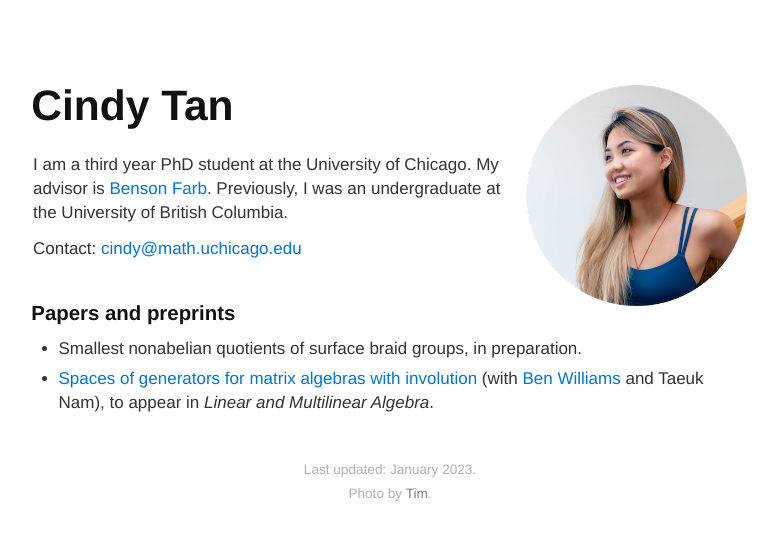
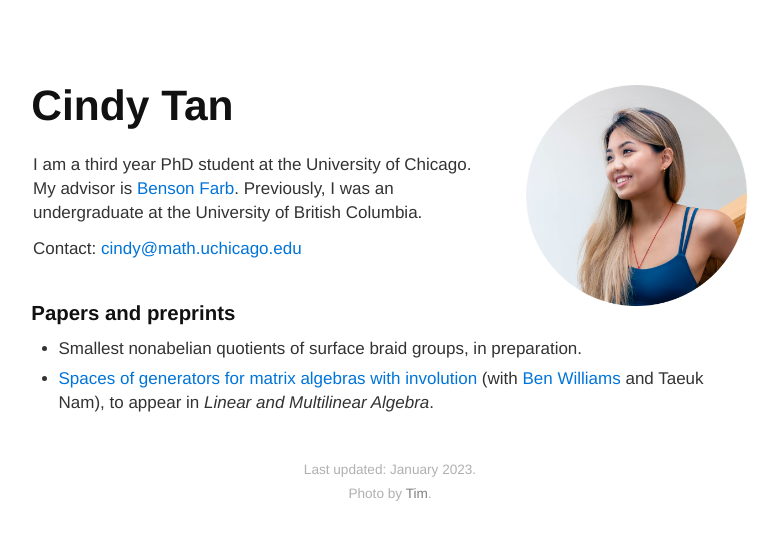
Before and after one commit to csxtan/csxtan.github.io, a Jekyll site: the page built from index.md, in a window 1280 px wide. Shown: the top 540 px of the page, without its empty margins (250-1028 px from the left). Built offline with Jekyll 4.4.1, drawn with Linux system fonts in a browser that asks for light colours.

Commit message:
XL screen compatibility
- larger headshot image
- increased margins around headshot
- updated Tim's link

```diff
--- a/_layouts/default.html
+++ b/_layouts/default.html
@@ -18,7 +18,7 @@
   <div id="foot">
       <center>
           <small>
-              Photo by <a href="https://www.flickr.com/photos/ttcg95" target="_blank" rel="noopener noreferrer">Tim</a>.
+              Photo by <a href="https://www.flickr.com/people/ttcg95" target="_blank" rel="noopener noreferrer">Tim</a>.
           </small>
       </center>
   </div>
--- a/_sass/_biscuit.scss
+++ b/_sass/_biscuit.scss
@@ -188,7 +188,7 @@ img.headshot {
 @media (min-width: 30rem) {
     img.headshot {
         float: right;
-        margin-left: 1rem;
+        margin-left: 1.5rem;
         margin-bottom: 0.5rem;
         max-width: 10rem;
     }
@@ -196,7 +196,7 @@ img.headshot {
 
 @media (min-width: 40rem) {
     img.headshot {
-        margin-left: 1.5rem;
+        margin-left: 2rem;
         max-width: 13rem;
     }
 }
```
Also changed, not shown: assets/face.png.
